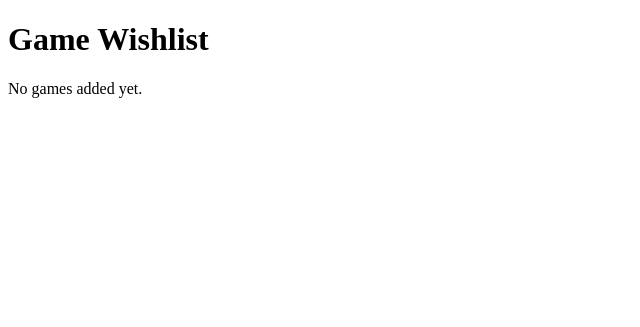
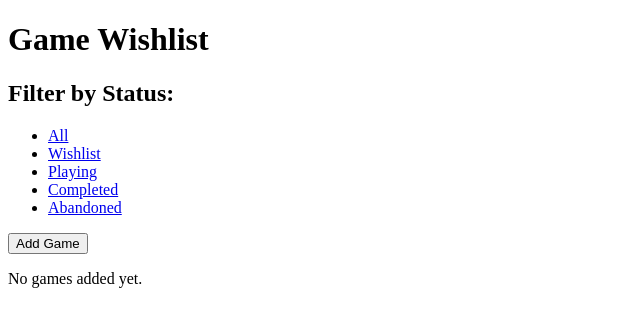
Before and after one commit to andwellbas/game_wishlist, a Django app: page / in a window 1280 px wide. Shown: the top 327 px of the page, without its empty margins (0-640 px from the left). Run offline with Django 5.2, Linux system fonts and the light colour scheme; data that the repository does not hold is empty.

Commit message:
Update functionality

```diff
--- /dev/null
+++ b/games/forms.py
@@ -0,0 +1,8 @@
+from django import forms
+from .models import Game
+
+
+class GameForm(forms.ModelForm):
+    class Meta:
+        model = Game
+        fields = ['title', 'platform', 'status', 'price', 'description']
--- a/games/templates/games/game_list.html
+++ b/games/templates/games/game_list.html
@@ -7,12 +7,35 @@
 <body>
   <h1>Game Wishlist</h1>
 
+  <h2>Filter by Status:</h2>
+<ul>
+    <li><a href="{% url 'game_list' %}">All</a></li>
+    <li><a href="?status=wishlist">Wishlist</a></li>
+    <li><a href="?status=playing">Playing</a></li>
+    <li><a href="?status=completed">Completed</a></li>
+    <li><a href="?status=abandoned">Abandoned</a></li>
+</ul>
+
+  <a href="{% url 'add_game' %}"><button>Add Game</button></a>
+
   {% if games %}
         <ul>
             {% for game in games %}
                 <li>
-                    <strong>{{ game.title }}</strong> ({{ game.platform }}) — ${{ game.price }}<br>
-                    Status: {{ game.get_status_display }}
+                    <p>
+                        <strong>{{ game.title }}</strong> — {{ game.platform }} — {{ game.status }}
+
+                        <form action="{% url 'update_status' game.id %}" method="post" style="display: inline;">
+                        {% csrf_token %}
+                            <select name="status" onchange="this.form.submit()">
+                                {% for value, label in form.fields.status.choices %}
+                                    <option value="{{ value }}" {% if value == game.status %}selected{% endif %}>{{ label }}</option>
+                                {% endfor %}
+                            </select>
+                        </form>
+
+                        <a href="{% url 'delete_game' game.id %}"><button>❌ Delete</button></a>
+                    </p>
                     {% if game.description %}<br>{{ game.description }}{% endif %}
                 </li>
             {% endfor %}
--- a/games/urls.py
+++ b/games/urls.py
@@ -4,4 +4,7 @@ from . import views
 
 urlpatterns = [
     path("", views.game_list, name="game_list"),
+    path("add/", views.add_game, name="add_game"),
+    path("delete/<int:game_id>/", views.delete_game, name="delete_game"),
+    path("update-status/<int:game_id>/", views.update_status, name="update_status"),
 ]
--- a/games/views.py
+++ b/games/views.py
@@ -1,7 +1,47 @@
-from django.shortcuts import render
-from .models import Game
+from django.shortcuts import render, redirect, get_object_or_404
+from django.views.decorators.http import require_POST
+from .models import Game, STATUS_CHOICES
+from .forms import GameForm
 
-# Create your views here.
+
 def game_list(request):
-    games = Game.objects.all()
-    return render(request, "games/game_list.html", {"games": games})
+    status_filter = request.GET.get("status")
+    if status_filter:
+        games = Game.objects.filter(status=status_filter)
+    else:
+        games = Game.objects.all()
+
+    form = GameForm()  # for getting choices
+
+    return render(request, "games/game_list.html", {
+        "games": games,
+        "status_filter": status_filter,
+        "form": form
+    })
+
+
+def add_game(request):
+    if request.method == "POST":
+        form = GameForm(request.POST)
+        if form.is_valid():
+            form.save()
+            return redirect("game_list")
+    else:
+        form = GameForm()
+    return render(request, "games/add_game.html", {"form": form})
+
+
+def delete_game(request, game_id):
+    game = get_object_or_404(Game, id=game_id)
+    game.delete()
+    return redirect("game_list")
+
+
+@require_POST
+def update_status(request, game_id):
+    new_status = request.POST.get("status")
+    game = get_object_or_404(Game, id=game_id)
+    if new_status in dict(STATUS_CHOICES).keys():
+        game.status = new_status
+        game.save()
+    return redirect("game_list")
```
Also changed, not shown: games/templates/games/add_game.html (added, +20 -0 lines).
